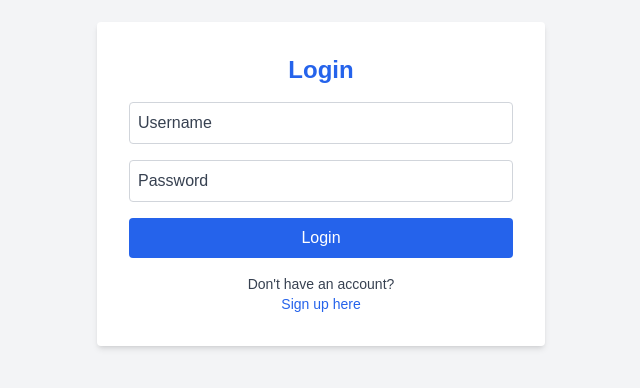
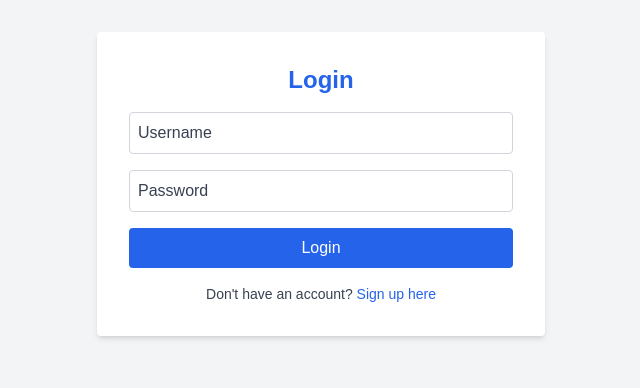
Before and after one commit to banjomaryam17/socialmediaAPP, a Next.js app: page /login in a window 1280 px wide. Shown: the part 216-604 px from the top of the page, without its empty margins (319-959 px from the left). Built offline with nearby package versions, Linux system fonts and the light colour scheme.

Commit message:
Debugging

```diff
--- a/app/login/page.tsx
+++ b/app/login/page.tsx
@@ -70,7 +70,7 @@ export default function LoginPage() {
 
         {/* ✅ Signup link */}
         <p className="text-sm text-center text-gray-700">
-        <p>Don&apos;t have an account?</p>
+          Don&apos;t have an account?{' '}
           <a href="/signup" className="text-blue-600 hover:underline">
             Sign up here
           </a>
```
